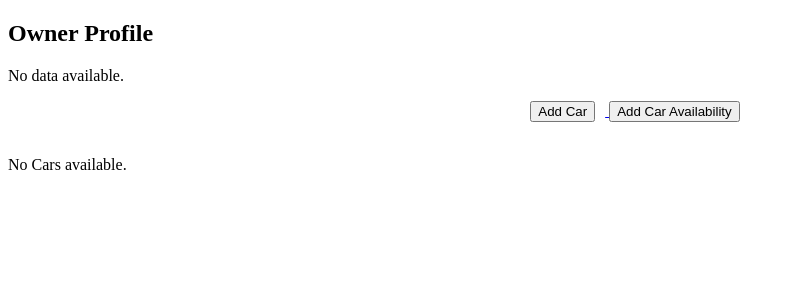
After one commit to ritika1010/Car-Rental-System, a Flask app: template webserver/templates/owner_profile.html in a window 1280 px wide. The commit adds this page. Shown: the top 300 px of the page, without its empty margins (0-795 px from the left). Run offline with Flask 3, Linux system fonts and the light colour scheme; the template is opened without the code that fills it, so the values that code supplies are empty; parts of the project's set-up code (start-up, migrations or seed data) failed here and were passed over.

Commit message:
add car by owner

```diff
--- a/webserver/server.py
+++ b/webserver/server.py
@@ -45,37 +45,6 @@ def teardown_request(exception):
     g.conn.close()
   except Exception as e:
     pass
-
-
-@app.route('/owner_cars')
-def owner_car():
-  # DEBUG: this is debugging code to see what request looks like
-  print(request.args)
-
-  cursor = g.conn.execute(text("""
-    SELECT
-    C.license_plate, c.brand, c.model, c.capacity, c.fuel_type,
-    Av.date, av.start_time, av.end_time,
-    CONCAT(l.street_name, ',  ', l.building, ',  ', l.city, ',  ', l.state, ' - ', l.zipcode) AS location_string
-   FROM
-    car c
-    JOIN
-        avail_at a ON c.license_plate = a.license_plate
-    JOIN
-        location l ON a.loc_id = l.loc_id
-    JOIN
-        avail_for f on c.license_plate = f.license_plate
-    JOIN
-        Availability av on f.slot_id = av.slot_id;
-    """))
-
-  names = []
-  for result in cursor:
-    names.append(result)  # can also be accessed using result[0]
-  cursor.close()
-
-  context = dict(data = names)
-  return render_template("owner_cars.html", **context)
 
 @app.route('/filter', methods=['POST'])
 def filter_data():
@@ -208,6 +177,102 @@ def add():
 def login():
     return render_template('login.html')
 
+@app.route('/add_car', methods=['GET','POST'])
+def add_car():
+  message = None
+  if request.method == 'POST':
+    license_plate = request.form.get('license_plate')
+    brand = request.form.get('brand')
+    capacity = request.form.get('capacity')
+    model = request.form.get('model')
+    fuel_type = request.form.get('fuel_type')
+    owner_ssn = request.form.get('owner_ssn')
+
+    print(license_plate)
+    print(capacity)
+    print(brand)
+    print(fuel_type)
+    print(model)
+
+    # check if the license plate already exists if yes display already available
+    sql = text("SELECT * FROM car WHERE license_plate = :license_plate_param")
+    sql = sql.bindparams(license_plate_param=license_plate)
+    cursor = g.conn.execute(sql)
+    existing_car = cursor.fetchone()
+    # if not the insert stmnt into car
+    if existing_car:
+      print(f"Car with license plate {license_plate} already exists.")
+      message = f"Car with license plate {license_plate} already exists."
+    else:
+      insert_sql = (
+                text("INSERT INTO car (license_plate, brand, capacity, model, fuel_type, owner_ssn) VALUES "
+                     "(:license_plate, :brand, :capacity, :model, :fuel_type, :owner_ssn)"))
+      insert_sql = insert_sql.bindparams(license_plate=license_plate, brand=brand, capacity=capacity, model=model, fuel_type=fuel_type,owner_ssn=owner_ssn)
+      cursor = g.conn.execute(insert_sql)
+      try:
+        g.conn.commit()
+      except Exception as e:
+        print(f"Error committing changes: {e}")
+      print(f"Car with license plate {license_plate} added successfully.")
+
+      # Update the owner table to increment number_cars
+      update_sql = (text("UPDATE owner SET number_cars = number_cars + 1 WHERE ssn = :owner_ssn"))
+      update_sql = update_sql.bindparams(owner_ssn=owner_ssn)
+      cursor = g.conn.execute(update_sql)
+      try:
+        g.conn.commit()
+      except Exception as e:
+        print(f"Error committing changes: {e}")
+      message = f"Car with license plate {license_plate} added successfully."
+
+  return render_template('add_car.html', message=message)
+
+
+@app.route('/owner_profile')
+def owner_profile():
+  print(request.args)
+
+  cursor = g.conn.execute(text("""
+    SELECT
+        P.*,
+        O.owner_ratings, o.number_cars
+    FROM
+        people p
+    JOIN
+        owner o ON p.ssn = o.ssn;
+    """))
+
+  owners_data = []
+  for result in cursor:
+    owners_data.append(result)  # can also be accessed using result[0]
+  cursor.close()
+
+  cursor = g.conn.execute(text("""
+    SELECT
+    C.license_plate, c.brand, c.model, c.capacity, c.fuel_type,
+    Av.date, av.start_time, av.end_time,
+    CONCAT(l.street_name, ',  ', l.building, ',  ', l.city, ',  ', l.state, ' - ', l.zipcode) AS location_string
+   FROM
+    car c
+    JOIN
+        avail_at a ON c.license_plate = a.license_plate
+    JOIN
+        location l ON a.loc_id = l.loc_id
+    JOIN
+        avail_for f on c.license_plate = f.license_plate
+    JOIN
+        Availability av on f.slot_id = av.slot_id;
+    """))
+
+  cars_data = []
+  for result in cursor:
+    cars_data.append(result)  # can also be accessed using result[0]
+  cursor.close()
+
+  context = dict(data=owners_data, cars=cars_data)
+  return render_template("owner_profile.html", **context)
+
+
 @app.route('/')
 def index():
   # DEBUG: this is debugging code to see what request looks like
--- a/webserver/templates/car_list.html
+++ b/webserver/templates/car_list.html
@@ -26,7 +26,7 @@
 <body>
     <h1>Car Data</h1>
     <a href="/login">Login</a>
-    <a href="/owner_cars">Owner Cars</a>
+    <a href="/owner_profile">Owner Profile</a>
     <form action="/filter" method="POST">
       <label for="capacity">Filter by Capacity:</label>
       <select id="capacity" name="capacity">
--- /dev/null
+++ b/webserver/templates/owner_profile.html
@@ -0,0 +1,128 @@
+<!DOCTYPE html>
+<html lang="en">
+<head>
+    <meta charset="UTF-8">
+    <meta name="viewport" content="width=device-width, initial-scale=1.0">
+    <title>Owner Profile</title>
+    <style>
+        table {
+            border-collapse: collapse;
+            width: 80%;
+            margin: 20px auto;
+        }
+
+        table, th, td {
+            border: 1px solid black;
+        }
+
+        th, td {
+            padding: 10px;
+            text-align: left;
+        }
+
+        select, input {
+            padding: 5px;
+        }
+
+        .button-container {
+        text-align: center; /* Optional: Center the buttons */
+        }
+
+        .button-container button {
+            display: inline-block;
+            margin-right: 10px; /* Adjust the margin as needed */
+        }
+    </style>
+</head>
+<body>
+    <h2>Owner Profile</h2>
+    {% if data %}
+        {% set owner = data[0] %}
+
+        <label for="name">Name:</label>
+        <input type="text" id="name" value="{{ owner.name }}" disabled>
+
+        <br>
+
+        <label for="email">Email:</label>
+        <input type="email" id="email" value="{{ owner.email }}" disabled>
+
+        <br>
+
+        <label for="phone">Phone:</label>
+        <input type="tel" id="phone" value="{{ owner.contact }}" disabled>
+
+        <br>
+
+        <label for="ssn">SSN:</label>
+        <input type="text" id="ssn" value="{{ owner.ssn }}" disabled>
+
+        <br>
+
+        <label for="licenseNumber">License Number:</label>
+        <input type="text" id="licenseNumber" value="{{ owner.license }}" disabled>
+
+        <br>
+
+        <label for="ratings">Ratings:</label>
+        <input type="text" id="ratings" value="{{ owner.owner_ratings }}" disabled>
+
+        <br>
+
+        <label for="carNumber">Number of Cars:</label>
+        <input type="text" id="carNumber" value="{{ owner.number_cars }}" disabled>
+
+        <br>
+    {% else %}
+        <p>No data available.</p>
+    {% endif %}
+
+    <div class="button-container">
+        <a href="/add_car">
+            <button>Add Car</button>
+          </a>
+        <button onclick="addAvailability()">Add Car Availability</button>
+    </div>
+
+    <br>
+    {% if cars %}
+        {% set car = cars[0] %}
+        <table id="carTable">
+        <thead>
+            <tr>
+              <th>License Plate</th>
+              <th>Model</th>
+              <th>Brand</th>
+              <th>Capacity</th>
+              <th>Fuel Type</th>
+              <th>Date</th>
+              <th>From</th>
+              <th>To</th>
+              <th>Address</th>
+
+            </tr>
+          </thead>
+          <tbody>
+              <tr>
+                <td>{{ car.license_plate }}</td>
+                <td>{{ car.model }}</td>
+                <td>{{ car.brand }}</td>
+                <td>{{ car.capacity }}</td>
+                <td>{{ car.fuel_type }}</td>
+                <td>{{ car.date }}</td>
+                <td>{{ car.start_time }}</td>
+                <td>{{ car.end_time }}</td>
+                <td>{{ car.location_string }}</td>
+              </tr>
+          </tbody>
+        </table>
+    {% else %}
+        <p>No Cars available.</p>
+    {% endif %}
+
+    {% if message %}
+            <p>{{ message }}</p>
+    {% endif %}
+
+</body>
+</html>
```
Also changed, not shown: webserver/templates/add_car.html (added, +76 -0 lines), webserver/templates/owner_cars.html (deleted, +0 -60 lines).
